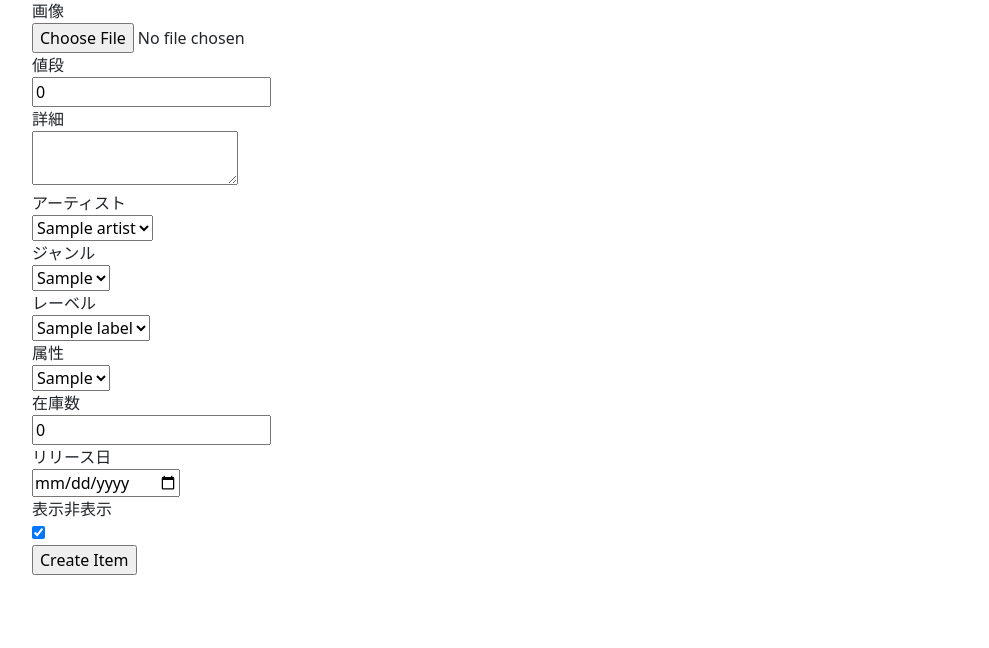
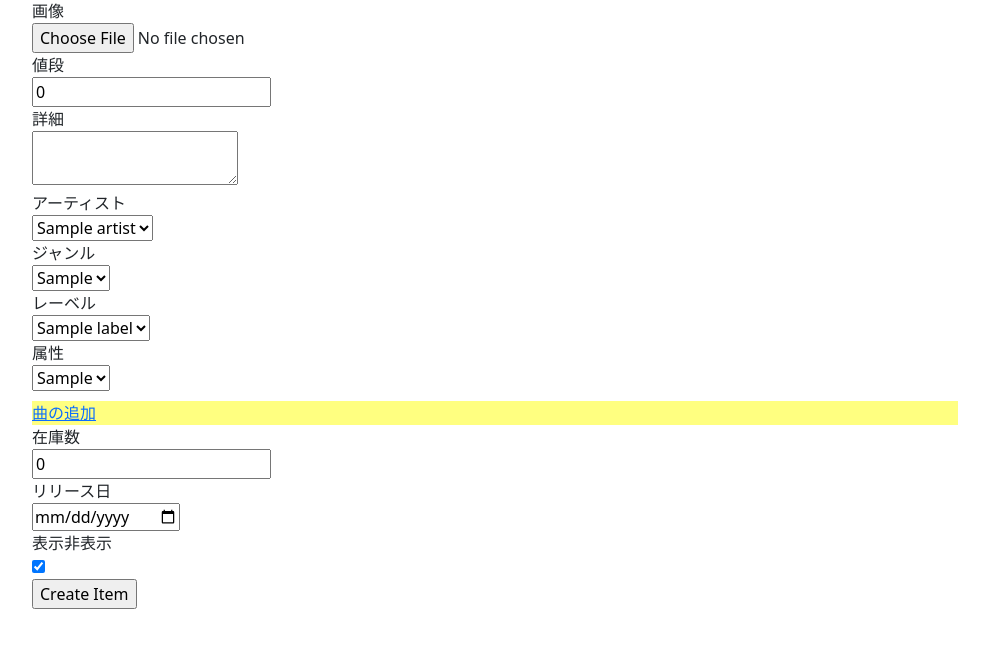
Before and after one commit to ba2ku/NaganoEC2, a Rails app: page /ad_items/new in a window 1280 px wide. Shown: the part 129-777 px from the top of the page, without its empty margins (145-1134 px from the left). Run offline with Rails 7, Linux system fonts and the light colour scheme; tables that the repository leaves empty hold one stand-in row (values such as "Sample post"); style sheets or scripts are compiled from the project's sources; parts of the project's set-up code (start-up, migrations or seed data) failed here and were passed over; some libraries are stand-ins or nearby versions.

Commit message:
add new_ad_items etc

```diff
--- a/app/assets/javascripts/application.js
+++ b/app/assets/javascripts/application.js
@@ -18,3 +18,4 @@
 //= require bootstrap-sprockets
 //= require_tree .
 //= require cocoon
+//= require jquery
--- a/app/assets/stylesheets/ad_items.scss
+++ b/app/assets/stylesheets/ad_items.scss
@@ -9,3 +9,7 @@
 .a_item{
 	background-color: #f0f0f0;
 }
+.ad_items_new_musics{
+	margin-top: 10px;
+	background-color: #ffff80;
+}
--- a/app/controllers/ad_items_controller.rb
+++ b/app/controllers/ad_items_controller.rb
@@ -14,9 +14,11 @@ class AdItemsController < ApplicationController
   def create
     @item = Item.new(item_params)
     if @item.save
-    redirect_to ad_items_path
+      flash[:notice] = "新規商品の登録が正常に完了しました。"
+      redirect_to ad_items_path
     else
-    redirect_to root_path
+      flash[:notice] = "新規商品の登録ができませんでした。"
+      redirect_to new_ad_item_path
     end
   end
 
@@ -31,6 +33,7 @@ class AdItemsController < ApplicationController
 
   private
   def item_params
-    params.require(:item).permit(:jacket_id,:artist_id,:genre_id,:label_id,:property_id,:price,:details,:stock,:release_day,:display_flag)
+    params.require(:item).permit(:jacket_id,:artist_id,:genre_id,:label_id,:property_id,:price,:details,:stock,:release_day,:display_flag,
+                                musics_attributes: [:id, :item_id,:cd_number,:music_name,:music_order,:test_url,:_destroy])
   end
 end
--- a/app/models/item.rb
+++ b/app/models/item.rb
@@ -5,6 +5,7 @@ class Item < ApplicationRecord
     belongs_to :label
 
     has_many :musics, dependent: :destroy
+    accepts_nested_attributes_for :musics, allow_destroy: true
     has_many :ordered_items, dependent: :destroy
 
     attachment :jacket
--- a/app/views/ad_items/new.html.erb
+++ b/app/views/ad_items/new.html.erb
@@ -4,7 +4,11 @@
 		</div>
 		<div class="col-lg-10">
 			<h2>新規商品追加画面</h2>
+			<% if flash[:notice]%>
+				<p><%= flash[:notice] %></p>
+			<% end %>
 			<%= form_for @item, url:ad_items_path, method: :post do |f| %>
+				<div class="field">
 					<%= f.label :画像 %><br>
 					<%= f.attachment_field :jacket%><br>
 					<%= f.label :値段 %><br>
@@ -19,13 +23,24 @@
 					<%= f.collection_select :label_id, Label.all, :id, :label %><br>
 					<%= f.label :属性 %><br>
 					<%= f.collection_select :property_id, Property.all, :id, :property %><br>
+					<div class="ad_items_new_musics">
+						<div class="links">
+						<%= link_to_add_association '		曲の追加', f, :musics %>
+						</div>
+						<%= f.fields_for :musics do |music| %>
+						<%= render 'music_fields', f: music %>
+						<% end %>
+					</div>
 					<%= f.label :在庫数 %><br>
 					<%= f.number_field :stock %><br>
 					<%= f.label :リリース日 %><br>
 					<%= f.date_field :release_day%><br>
 					<%= f.label :表示非表示 %><br>
 					<%= f.check_box :display_flag, :as => :boolean %><br>
-				<%= f.submit%>
+				</div>
+				<div class="action">
+					<%= f.submit %>
+				</div>
 			<% end %>
 		</div>
 		<div class="col-lg-1">
```
Also changed, not shown: app/views/ad_items/_music_fields.html.erb (added, +19 -0 lines), Gemfile, Gemfile.lock. Lines whose indentation alone changed are shown as unchanged.
